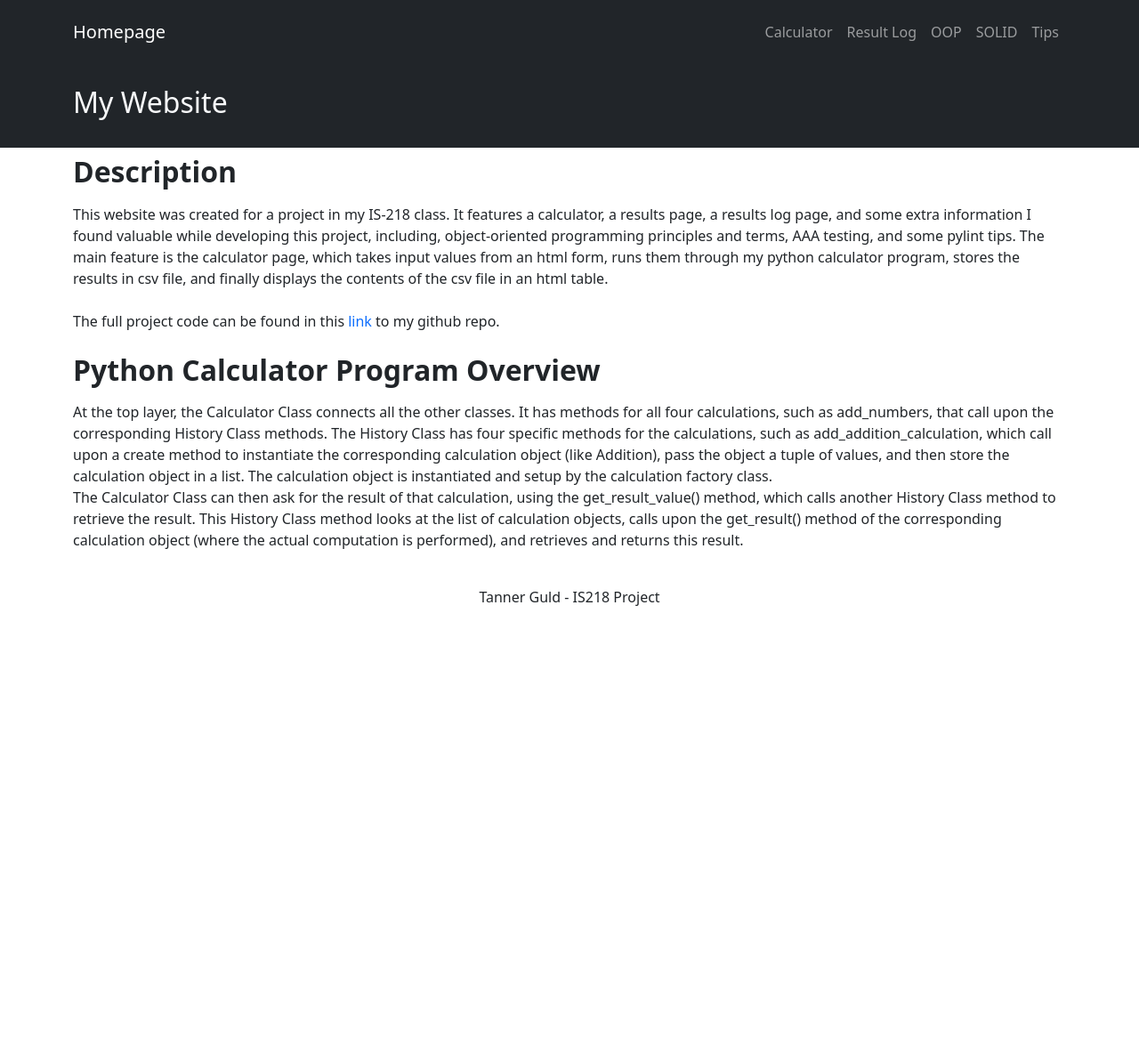
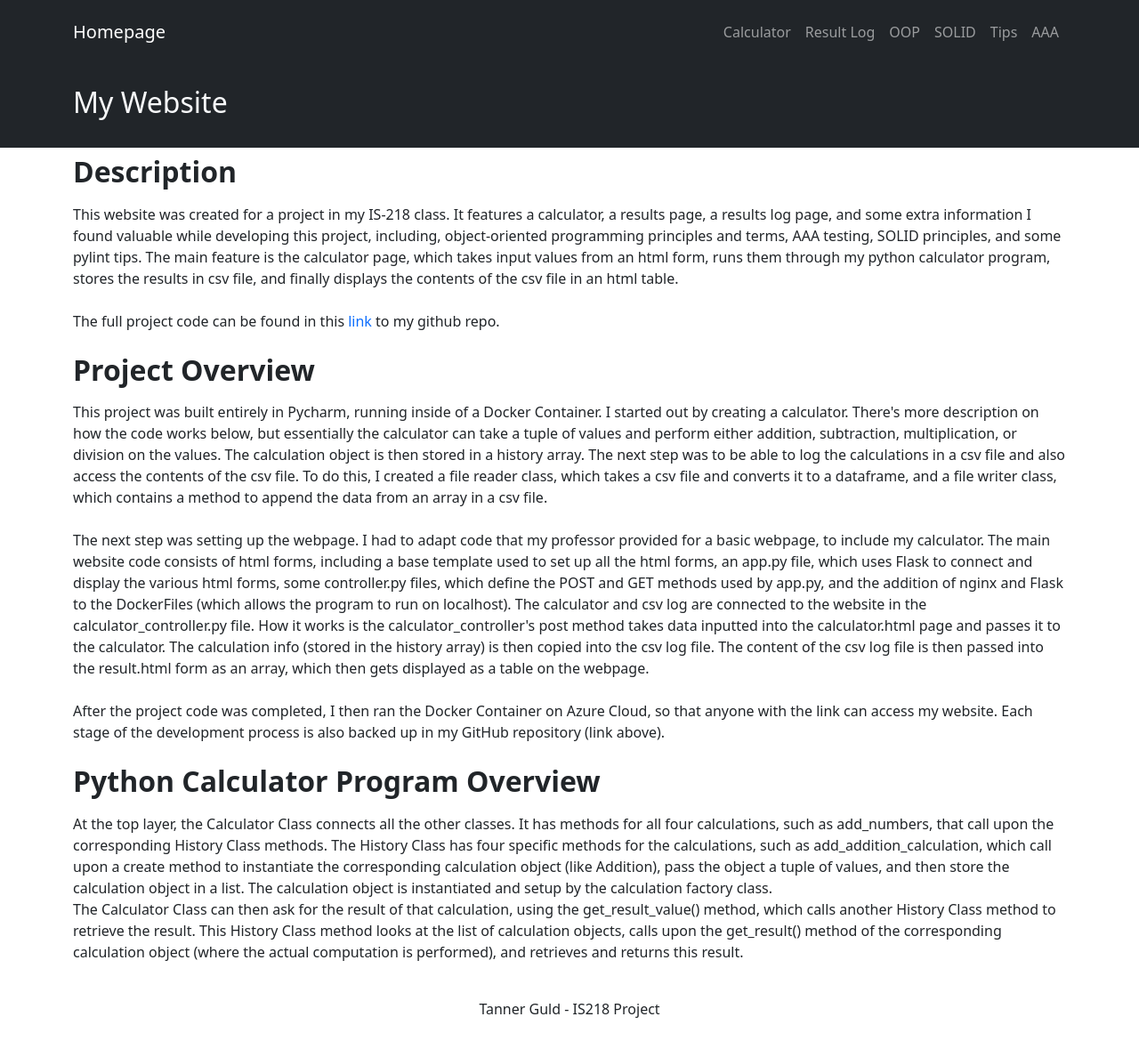
Before and after one commit to tanner666/Basic-Calculator, a Flask app: template app/templates/index.html in a window 1280 px wide. Shown: the whole page at 89% size. Before the commit the page ends 681 px from the top, so only its background shows below. Run offline with Flask 2, Linux system fonts and the light colour scheme; the template is opened without the code that fills it, so the values that code supplies are empty; parts of the project's set-up code (start-up, migrations or seed data) failed here and were passed over; some libraries are stand-ins or nearby versions.

```diff
--- a/app/app.py
+++ b/app/app.py
@@ -32,6 +32,10 @@ def solid_get():
 def tips_get():
     return SubpageController.get_tips_and_tricks()
 
+@app.route("/subpage4", methods=['GET'])
+def aaa_get():
+    return SubpageController.get_aaa_testing()
+
 @app.route("/results", methods=['GET'])
 def results_get():
     return SubpageController.get_results()
--- a/app/controllers/subpage_controller.py
+++ b/app/controllers/subpage_controller.py
@@ -20,6 +20,10 @@ class SubpageController(ControllerBase):
         return render_template('tips_and_tricks.html')
 
     @staticmethod
+    def get_aaa_testing():
+        return render_template('AAA_testing.html')
+
+    @staticmethod
     def get_results():
         data = FileReader.csv_in('csv_manager/Results/website_results_log.csv')
         data_array = []
--- a/app/templates/base.html
+++ b/app/templates/base.html
@@ -48,6 +48,9 @@
                   <li class="nav-item">
                     <a class="nav-link" href="/subpage3">Tips</a>
                   </li>
+                  <li class="nav-item">
+                    <a class="nav-link" href="/subpage4">AAA</a>
+                  </li>
               </ul>
           </div>
       </div>
--- a/app/templates/index.html
+++ b/app/templates/index.html
@@ -48,7 +48,7 @@
             <p>
                 This website was created for a project in my IS-218 class. It features a calculator, a results page, a results log page,
                 and some extra information I found valuable while developing this project, including, object-oriented programming principles and terms,
-                AAA testing, and some pylint tips.
+                AAA testing, SOLID principles, and some pylint tips.
                 The main feature is the calculator page, which takes
                 input values from an html form, runs them through my python calculator program, stores the results in csv file,
                 and finally displays the contents of the csv file in an html table.
@@ -57,6 +57,34 @@
                 <a href="https://github.com/tanner666/calc_ex/tree/project_3" target="_blank" class="nounderline">link</a>
                 to my github repo.
             </p>
+        </div>
+        <div>
+            <h2 class="py-2"><strong>Project Overview</strong></h2>
+        </div>
+        <div>
+            <p>
+                This project was built entirely in Pycharm, running inside of a Docker Container. I started out by
+                 creating a calculator. There's more description on how the code works below, but
+                essentially the calculator can take a tuple of values and perform either addition, subtraction, multiplication, or division
+                on the values. The calculation object is then stored in a history array. The next step was to be able to log the calculations in a csv file and
+                also access the contents of the csv file.
+                To do this, I created a file reader class, which takes a csv file and converts it to a dataframe, and a file writer class, which contains a method to append the data from an
+                array in a csv file. <br><br>
+                The next step was setting up the webpage. I had to adapt code that my
+                professor provided for a basic webpage, to include my calculator. The main website code consists of html forms,
+                including a base template used to set up all the html forms, an app.py file, which uses Flask to connect and display
+                the various html forms, some controller.py files, which define the POST and GET methods used by app.py, and the addition of
+                nginx and Flask to the DockerFiles (which allows the program to run on localhost).
+                The calculator and csv log are connected to the website in the calculator_controller.py file. How it works is the calculator_controller's
+                post method takes data inputted into the calculator.html page and passes it to the calculator. The calculation info
+                (stored in the history array) is then copied into the csv log file. The content of the csv log file is then passed
+                into the result.html form as an array, which then gets displayed as a table on the webpage.
+                <br><br>
+                After the project code was completed, I then ran the Docker Container on Azure Cloud, so that anyone with the
+                link can access my website. Each stage of the development process is also backed up in my GitHub repository
+                (link above).
+                <br>
+              </p>
         </div>
         <div>
             <h2 class="py-2"><strong>Python Calculator Program Overview</strong></h2>
--- a/csv_manager/Results/website_results_log.csv
+++ b/csv_manager/Results/website_results_log.csv
@@ -30,3 +30,4 @@
 30,subtraction,12,2,10.0
 31,subtraction,12,2,10.0
 32,division,2,3,0.6666666666666666
+33,addition,2,0,2.0
--- a/csv_manager/file_writer.py
+++ b/csv_manager/file_writer.py
@@ -10,7 +10,7 @@ class FileWriter:
 
     @staticmethod
     def log(array, file):
-        """Prints results to the log file and moves file to completed folder"""
+        """Prints results to the log file"""
         # noinspection PyTypeChecker
         # pylint: disable=line-too-long
         pd.DataFrame(array).to_csv(FileReader.absolute_path('csv_manager/Results/' + file),
```
Also changed, not shown: app/templates/AAA_testing.html (added, +111 -0 lines).
